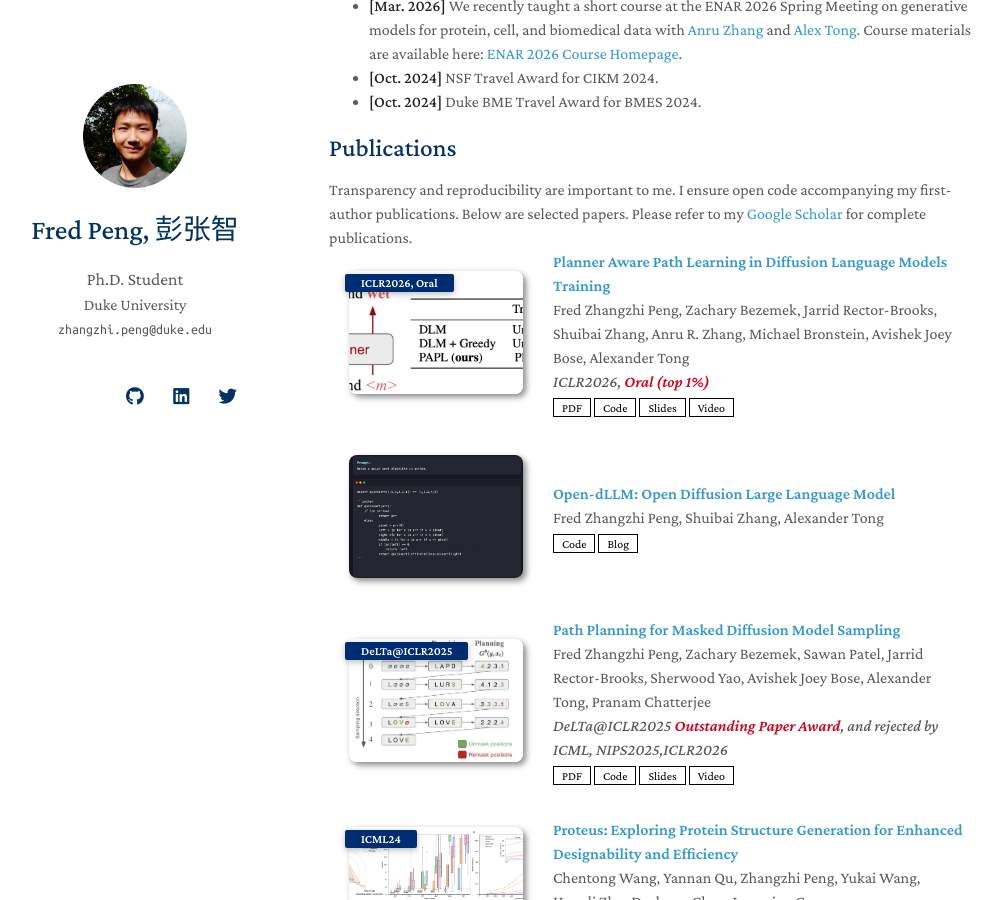
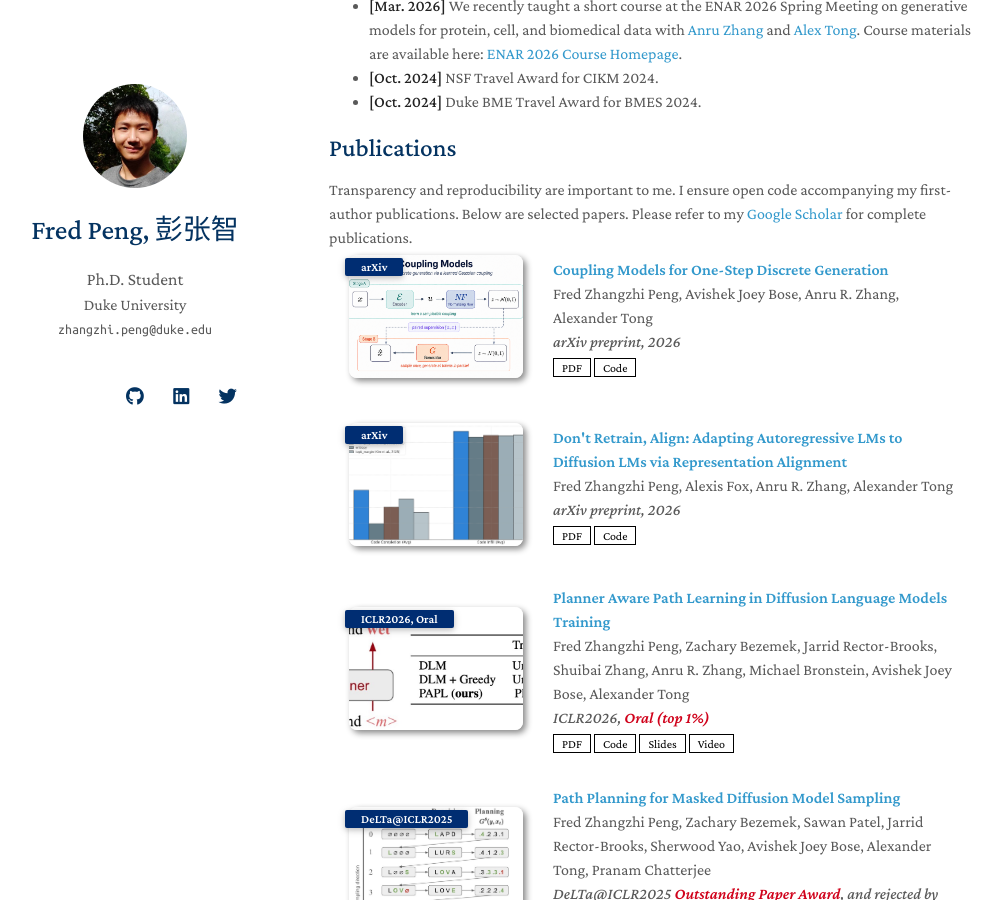
Before and after one commit to pengzhangzhi/home, a Jekyll site: the page built from index.md, in a window 1280 px wide and 900 px high, scrolled down 945 px. Shown: the whole window, without its empty margins (141-1143 px from the left). Built offline with Jekyll 4.4.1, drawn with Linux system fonts in a browser that asks for light colours; nearby versions of some CDN libraries; a style sheet for code colours, icons or effects is not loaded; our own code applies the rules of GitHub Pages for plain Markdown files.

Commit message:
Add two May 2026 publications to homepage

```diff
--- a/_data/publications.yml
+++ b/_data/publications.yml
@@ -1,4 +1,18 @@
 main:
+  - title: "Coupling Models for One-Step Discrete Generation"
+    image: ./assets/img/coupling-models-method.png
+    authors: Fred Zhangzhi Peng, Avishek Joey Bose, Anru R. Zhang, Alexander Tong
+    pdf: https://arxiv.org/pdf/2605.07193.pdf
+    conference_short: arXiv
+    conference: arXiv preprint, 2026
+    code: https://github.com/pengzhangzhi/Coupling-Models
+  - title: "Don't Retrain, Align: Adapting Autoregressive LMs to Diffusion LMs via Representation Alignment"
+    image: ./assets/img/dont-retrain-align-cover.png
+    authors: Fred Zhangzhi Peng, Alexis Fox, Anru R. Zhang, Alexander Tong
+    pdf: https://arxiv.org/pdf/2605.06885.pdf
+    code: https://github.com/pengzhangzhi/Open-dLLM
+    conference_short: arXiv
+    conference: arXiv preprint, 2026
   - title: "Planner Aware Path Learning in Diffusion Language Models Training"
     image: ./assets/img/pl.jpg
     authors: Fred Zhangzhi Peng, Zachary Bezemek, Jarrid Rector-Brooks, Shuibai Zhang, Anru R. Zhang, Michael Bronstein, Avishek Joey Bose, Alexander Tong
@@ -8,13 +22,6 @@ main:
     code: https://github.com/pengzhangzhi/PAPL
     slides: https://docs.google.com/presentation/d/10Bzt7_7IGLrBMtoa7T01S7O1QU0UO2qLMIPGWRCqeQY/edit?usp=sharing
     video: https://www.youtube.com/watch?v=MBgNIZFnKjQ
-  - title: "Open-dLLM: Open Diffusion Large Language Model"
-    image: ./assets/img/quick-sort-thumbnail.jpg
-    authors: Fred Zhangzhi Peng, Shuibai Zhang, Alexander Tong
-    blog: https://oval-shell-31c.notion.site/Open-dLLM-Open-Diffusion-Large-Language-Model-25e03bf6136480b7a4ebe3d53be9f68a?pvs=74
-    code: https://github.com/pengzhangzhi/Open-dLLM
-
-
   - title: "Path Planning for Masked Diffusion Model Sampling"
     authors: Fred Zhangzhi Peng, Zachary Bezemek, Sawan Patel, Jarrid Rector-Brooks, Sherwood Yao, Avishek Joey Bose, Alexander Tong, Pranam Chatterjee
     conference_short: DeLTa@ICLR2025
```
Also changed, not shown: assets/img/coupling-models-method.png (added), assets/img/dont-retrain-align-cover.png (added).
